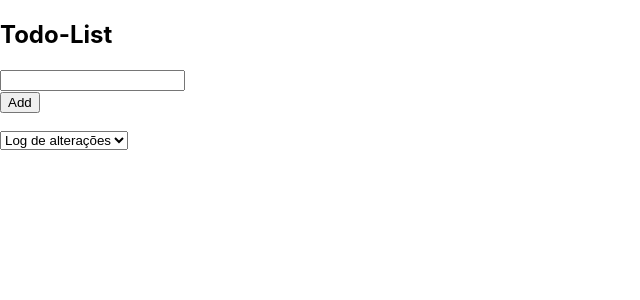
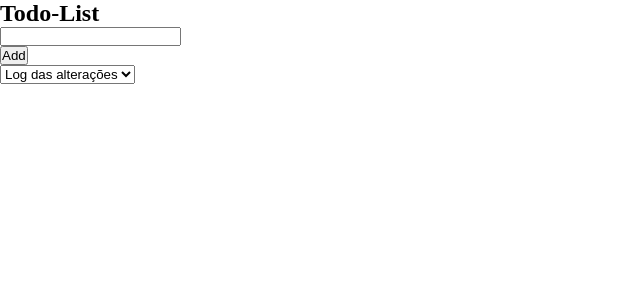
Before and after one commit to VtorVieira/Todo-List-React, a React (Create React App) app: page / in a window 1280 px wide. Shown: the top 300 px of the page, without its empty margins (0-640 px from the left). Built offline with nearby package versions, Linux system fonts and the light colour scheme.

Commit message:
feat: add reset css and comments

```diff
--- a/src/index.css
+++ b/src/index.css
@@ -1,13 +1,11 @@
-body {
+*, *:after,*:before {
   margin: 0;
-  font-family: -apple-system, BlinkMacSystemFont, 'Segoe UI', 'Roboto', 'Oxygen',
-    'Ubuntu', 'Cantarell', 'Fira Sans', 'Droid Sans', 'Helvetica Neue',
-    sans-serif;
-  -webkit-font-smoothing: antialiased;
-  -moz-osx-font-smoothing: grayscale;
+  padding: 0;
+  box-sizing: border-box;
+  text-decoration: none;
 }
 
-code {
-  font-family: source-code-pro, Menlo, Monaco, Consolas, 'Courier New',
-    monospace;
+body {
+  font-size: 100%;
+  list-style-type: none;
 }
--- a/src/pages/TodoList.jsx
+++ b/src/pages/TodoList.jsx
@@ -6,21 +6,29 @@ function TodoList() {
   const [log, setLog] = useState([]);
 
   const handleChange = ({ target }) => {
-    console.log(target.value);
-    setSearch([target.value]);
+    // add conteudo digitado para o state de pesquisa
+    setSearch(target.value);
   };
 
   const addList = () => {
+    // só add na lista, caso o campo do input for maior que zero
     if (search) {
+      // recupera lista atual, e add o novo item
       setList([...list, search]);
-      setLog([...log, `Add ${search}`]);
+      // add no log o item adicionado
+      setLog([...log, `Adicionado item ${search}`]);
     }
+    // limpa o input
     setSearch("");
   };
 
-  const removeList = (remove) => {
-    const removeItem = list.filter((currentList, index) => currentList !== remove);
-    setLog([...log, `Remove ${remove}`]);
+  const removeList = (id, itemSelected) => {
+    // identifica a posição do item dentro do array,
+    // e retorna um novo array.
+    const removeItem = list.filter((_, index) => index !== id);
+    // add no log o item removido
+    setLog([...log, `Deletado item ${itemSelected}`]);
+    // recupera lista atual, e atualiza a list
     setList(removeItem);
   };
 
@@ -37,13 +45,13 @@ function TodoList() {
         {list && list.map((itens, index) => (
           <div key={index}>
             <li>{itens}</li>
-            <button type="button" onClick={() => removeList(itens)} >remove</button>
+            <button type="button" onClick={() => removeList(index, itens)} >remove</button>
           </div>
         ))}
       </ol>
       <div>
         <select name="log" id="log">
-          <option value="">Log de alterações</option>
+          <option value="">Log das alterações</option>
           {log && log.map((logs, index) => (
             <option key={index} value="log">{logs}</option>
           ))}
```
